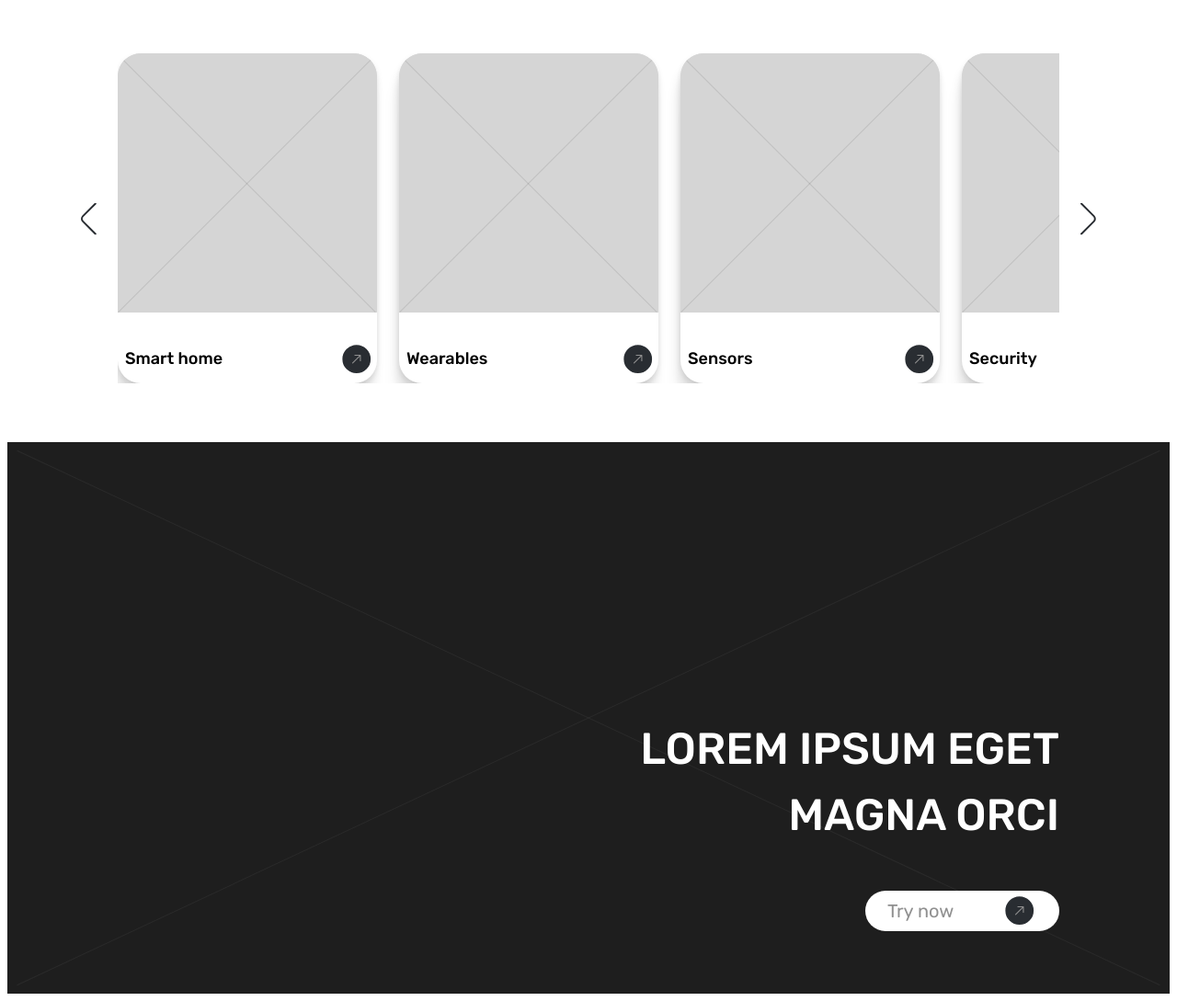
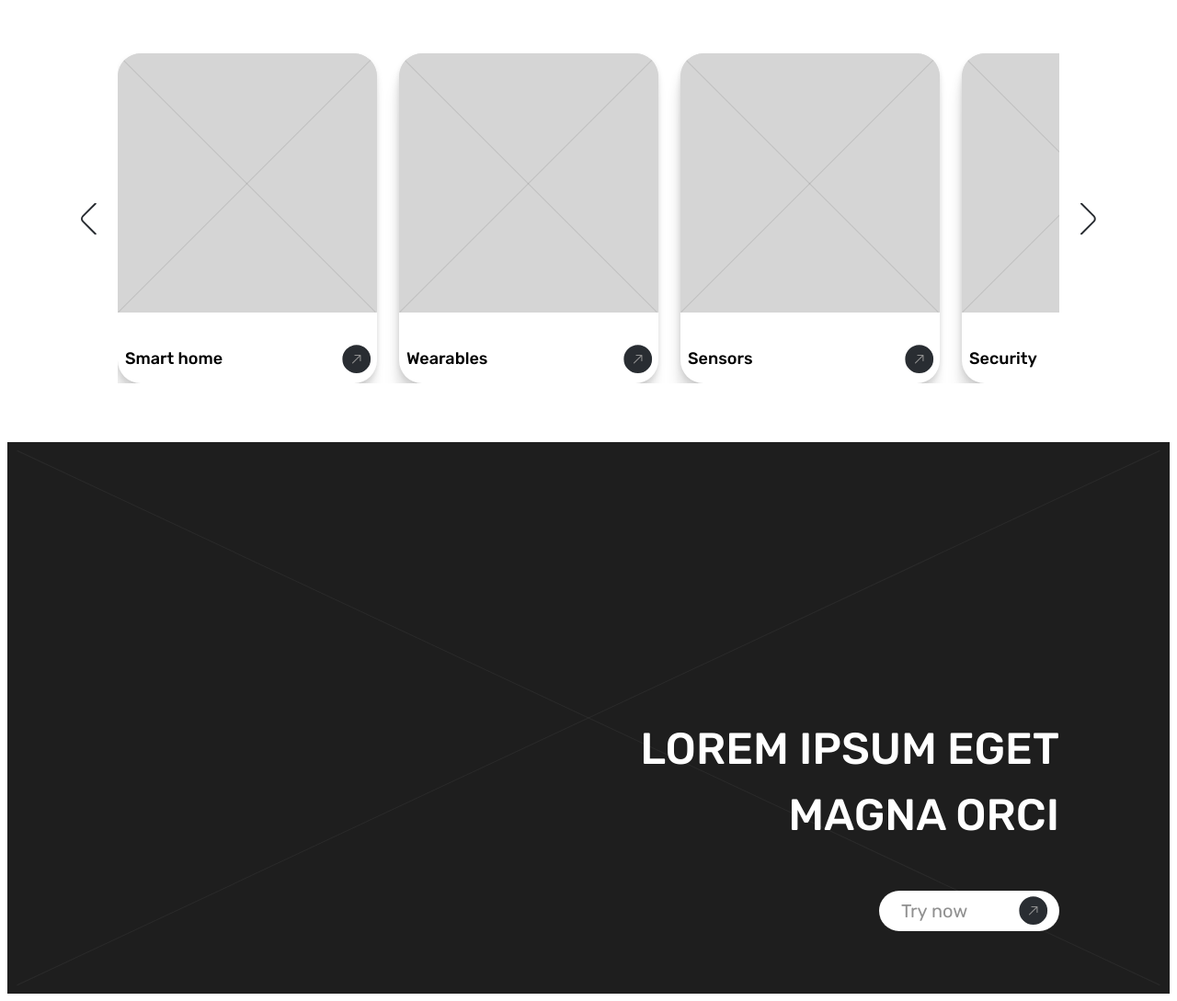
Before and after one commit to IoT-MarketplaceUA/iot-marketplace-frontend, a React (Vite) app: page / in a window 1280 px wide. Shown: the part 1002-2091 px from the top of the page at 92% size. Built offline with nearby package versions, Linux system fonts and the light colour scheme.

Commit message:
pravky-knopka

```diff
--- a/src/components/Banner_Two/Banner_Two.module.css
+++ b/src/components/Banner_Two/Banner_Two.module.css
@@ -65,7 +65,7 @@
   flex-direction: row;
   border-radius: 50px;
   padding: 0px 24px;
-  width: 211px;
+  width: 196px;
   background-color: #fff;
   font-weight: 300;
   font-size: 20px;
```
